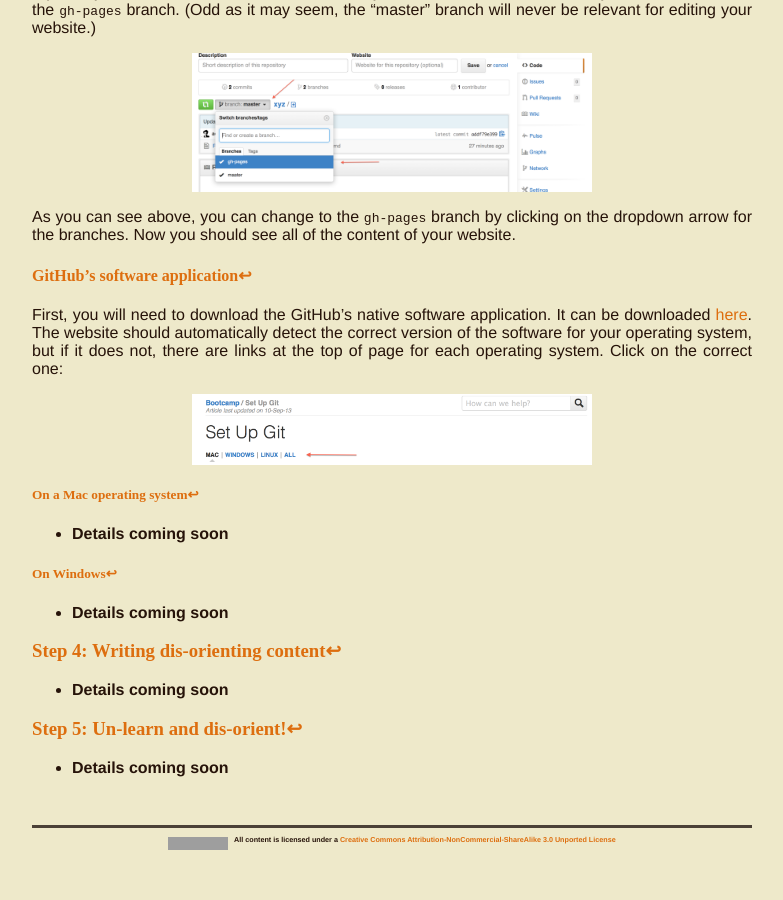
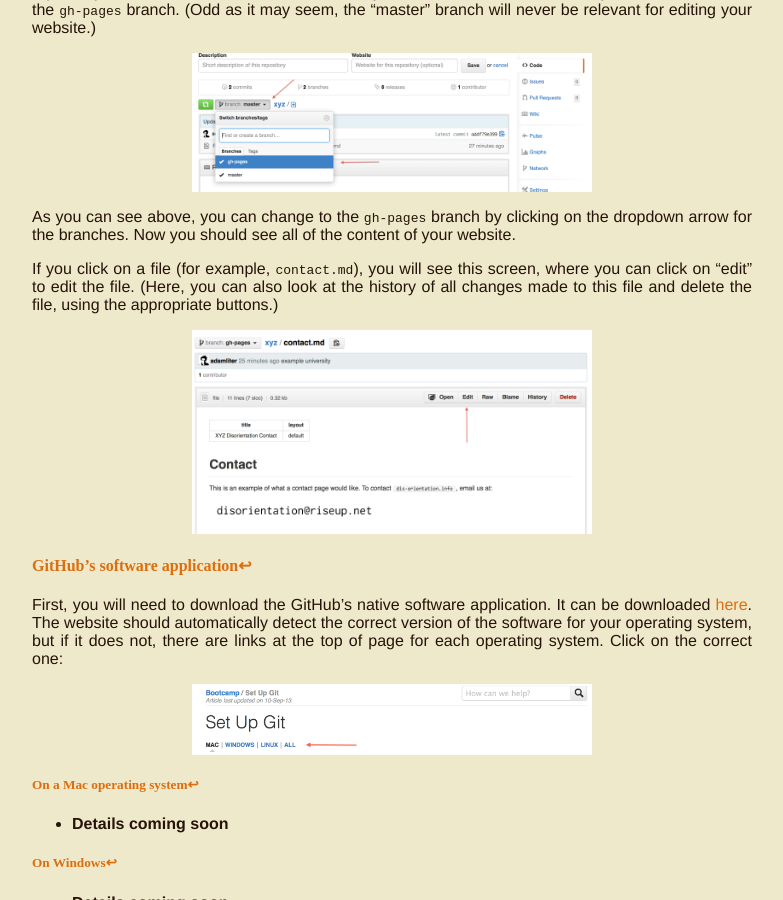
Before and after one commit to dis-orientation/dis-orientation.github.io, a Jekyll site: the page built from involved.md, in a window 1280 px wide and 900 px high, scrolled down 3001 px. Shown: the whole window, without its empty margins (248-1031 px from the left). Built offline with Jekyll 4.4.1, drawn with Linux system fonts in a browser that asks for light colours; Markdown is read by kramdown in place of the engine named in the settings; before the commit the page ends 3861 px from its top, so only the background shows below that; grey boxes are pictures that could not be loaded.

Commit message:
editing file update on web interface

```diff
--- a/involved.md
+++ b/involved.md
@@ -91,6 +91,10 @@
 
 As you can see above, you can change to the `gh-pages` branch by clicking on the dropdown arrow for the branches. Now you should see all of the content of your website.
 
+If you click on a file (for example, `contact.md`), you will see this screen, where you can click on "edit" to edit the file. (Here, you can also look at the history of all changes made to this file and delete the file, using the appropriate buttons.)
+
+<img alt="git-web-edit" width="400" src="/images/git-web-edit.png" style="display:block; margin:0 auto;" />
+
 #### <a id="software">GitHub's software application</a><a href="#toc">↩</a>
 
 First, you will need to download the GitHub's native software application. It can be downloaded [here](https://help.github.com/articles/set-up-git). The website should automatically detect the correct version of the software for your operating system, but if it does not, there are links at the top of page for each operating system. Click on the correct one:
```
Also changed, not shown: images/git-web-edit.png (added).
